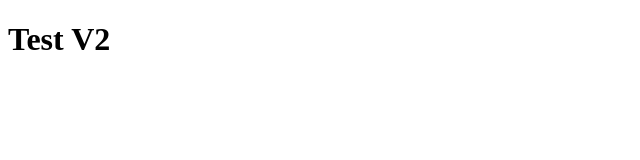
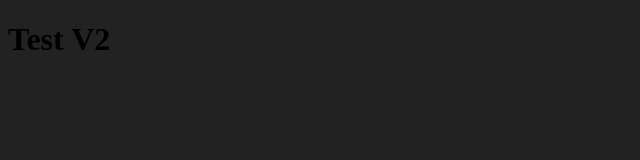
Before and after one commit to Codswald/TestV1, a plain HTML site: page index.html in a window 1280 px wide. Shown: the whole page, without its empty margins (0-640 px from the left). Drawn offline with Linux system fonts and the light colour scheme.

Commit message:
Update stylesheet.css

```diff
--- a/stylesheet.css
+++ b/stylesheet.css
@@ -1,5 +1,8 @@
-.title
-{
+body {
+  background: #222222;
+}
+
+.title {
   text-align: center;
   color: green;
 }
```
